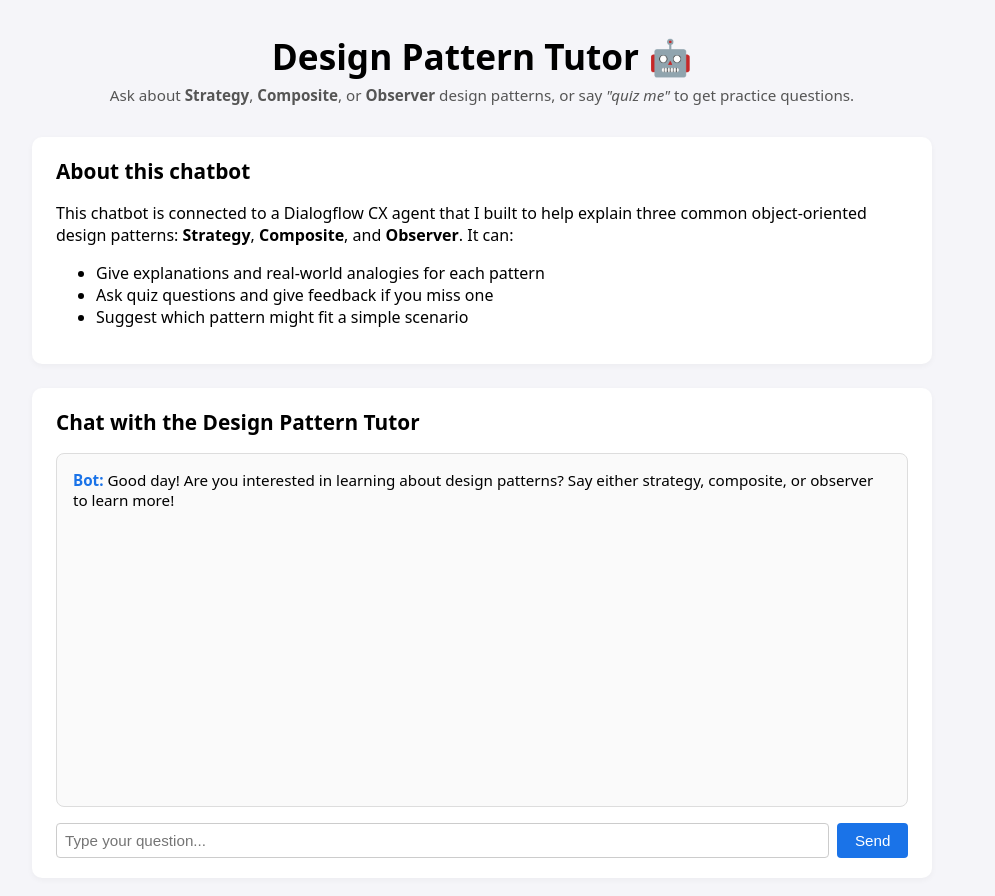
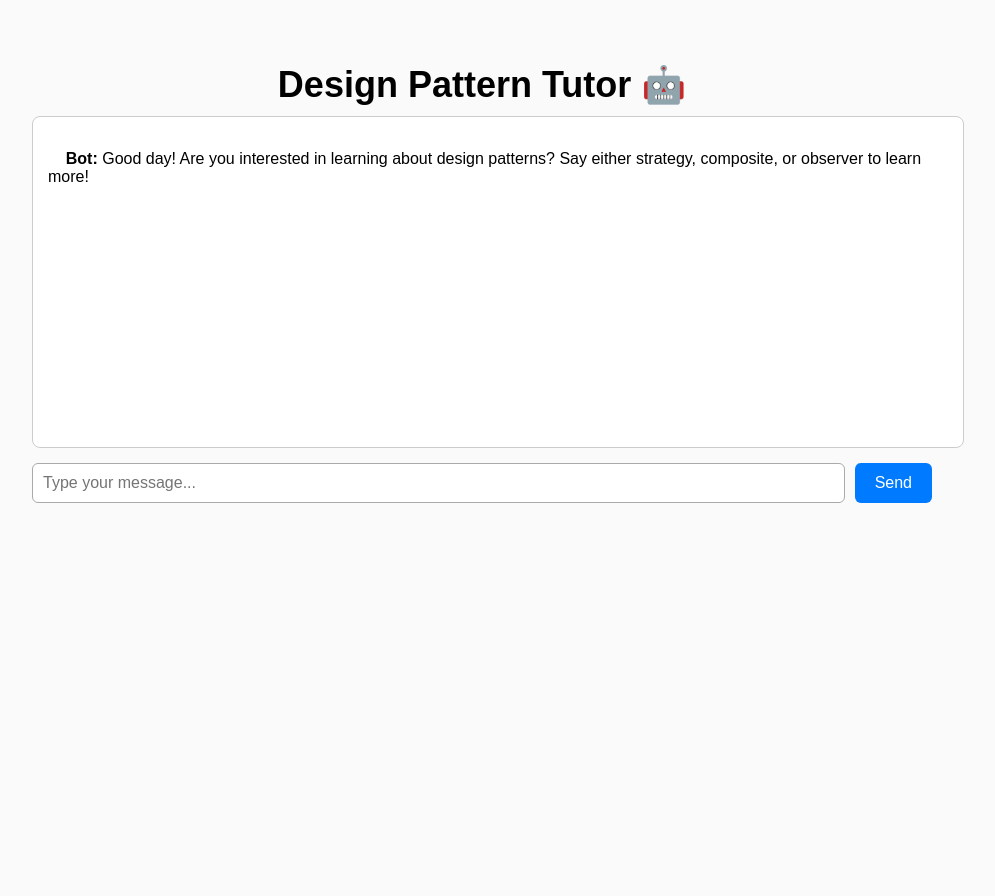
Before and after one commit to nsahoo555/designpattern-frontend, a plain HTML site: page index.html in a window 1280 px wide. Shown: the whole page, without its empty margins (158-1153 px from the left). After the commit the page ends 800 px from the top, so only its background shows below. Drawn offline with Linux system fonts and the light colour scheme.

Commit message:
Connect backend and frontend

```diff
--- a/index.html
+++ b/index.html
@@ -2,169 +2,112 @@
 <html lang="en">
 <head>
   <meta charset="UTF-8" />
-  <title>Design Pattern Tutor 🤖</title>
-  <meta name="viewport" content="width=device-width, initial-scale=1" />
+  <meta name="viewport" content="width=device-width, initial-scale=1.0" />
+  <title>Design Pattern Tutor</title>
+
   <style>
     body {
-      font-family: system-ui, -apple-system, BlinkMacSystemFont, "Segoe UI", sans-serif;
+      font-family: Arial, sans-serif;
+      background: #fafafa;
+      padding: 40px;
       max-width: 900px;
-      margin: 2rem auto;
-      padding: 0 1rem 3rem;
-      background: #f5f5f9;
+      margin: auto;
     }
-    header {
+
+    h1 {
+      font-size: 36px;
       text-align: center;
-      margin-bottom: 2rem;
+      margin-bottom: 10px;
     }
-    h1 {
-      font-size: 2.2rem;
-      margin-bottom: 0.3rem;
+
+    #chatbox {
+      width: 100%;
+      height: 300px;
+      border: 1px solid #ccc;
+      background: white;
+      padding: 15px;
+      overflow-y: scroll;
+      border-radius: 8px;
+      margin-bottom: 15px;
+      white-space: pre-wrap;
     }
-    .subtitle {
-      color: #555;
-      font-size: 0.95rem;
+
+    #inputArea {
+      display: flex;
+      gap: 10px;
     }
-    section {
-      background: #ffffff;
-      border-radius: 10px;
-      padding: 1.25rem 1.5rem;
-      margin-bottom: 1.5rem;
-      box-shadow: 0 2px 6px rgba(0,0,0,0.04);
+
+    #userInput {
+      flex: 1;
+      padding: 10px;
+      font-size: 16px;
+      border-radius: 6px;
+      border: 1px solid #aaa;
     }
-    section h2 {
-      margin-top: 0;
-      font-size: 1.3rem;
+
+    button {
+      padding: 10px 20px;
+      font-size: 16px;
+      background: #007bff;
+      color: white;
+      border: none;
+      border-radius: 6px;
+      cursor: pointer;
     }
-    #chat-window {
-      border: 1px solid #ddd;
-      padding: 1rem;
-      height: 320px;
-      overflow-y: auto;
-      background: #fafafa;
-      border-radius: 8px;
-      font-size: 0.95rem;
+
+    button:hover {
+      background: #0056b3;
     }
-    #chat-form {
-      margin-top: 1rem;
-      display: flex;
-      gap: 0.5rem;
-    }
-    #chat-input {
-      flex: 1;
-      padding: 0.5rem;
-      border: 1px solid #ccc;
-      border-radius: 4px;
-      font-size: 0.95rem;
-    }
-    button {
-      padding: 0.5rem 1.1rem;
-      border: none;
-      border-radius: 4px;
-      background: #1a73e8;
-      color: white;
-      cursor: pointer;
-      font-size: 0.95rem;
-    }
-    button:disabled {
-      opacity: 0.6;
-      cursor: default;
-    }
-    .msg-user strong { color: #0b8043; }
-    .msg-bot strong  { color: #1a73e8; }
   </style>
 </head>
+
 <body>
-  <header>
-    <h1>Design Pattern Tutor 🤖</h1>
-    <div class="subtitle">
-      Ask about <strong>Strategy</strong>, <strong>Composite</strong>, or <strong>Observer</strong> design patterns,
-      or say <em>"quiz me"</em> to get practice questions.
-    </div>
-  </header>
+  <h1>Design Pattern Tutor 🤖</h1>
 
-  <section>
-    <h2>About this chatbot</h2>
-    <p>
-      This chatbot is connected to a Dialogflow CX agent that I built to help explain
-      three common object-oriented design patterns: <strong>Strategy</strong>, <strong>Composite</strong>,
-      and <strong>Observer</strong>. It can:
-    </p>
-    <ul>
-      <li>Give explanations and real-world analogies for each pattern</li>
-      <li>Ask quiz questions and give feedback if you miss one</li>
-      <li>Suggest which pattern might fit a simple scenario</li>
-    </ul>
-  </section>
+  <div id="chatbox">
+    <strong>Bot:</strong> Good day! Are you interested in learning about design patterns? Say either strategy, composite, or observer to learn more!
+  </div>
 
-  <section>
-    <h2>Chat with the Design Pattern Tutor</h2>
-    <div id="chat-window">
-      <div class="msg-bot">
-        <strong>Bot:</strong>
-        Good day! Are you interested in learning about design patterns?
-        Say either strategy, composite, or observer to learn more!
-      </div>
-    </div>
-
-    <form id="chat-form">
-      <input id="chat-input" type="text" placeholder="Type your question..." autocomplete="off" required />
-      <button type="submit" id="send-btn">Send</button>
-    </form>
-  </section>
+  <div id="inputArea">
+    <input type="text" id="userInput" placeholder="Type your message..." />
+    <button onclick="sendMessage()">Send</button>
+  </div>
 
   <script>
-    const backendUrl = "https://cx-agent-backend.onrender.com/chat";
-    const chatWindow = document.getElementById("chat-window");
-    const form = document.getElementById("chat-form");
-    const input = document.getElementById("chat-input");
-    const sendBtn = document.getElementById("send-btn");
-
-    // one session per browser tab
-    const sessionId = Math.random().toString(36).slice(2);
-
-    function addMessage(sender, text) {
-      const div = document.createElement("div");
-      div.className = sender === "You" ? "msg-user" : "msg-bot";
-      div.style.marginTop = "0.5rem";
-      div.innerHTML = "<strong>" + sender + ":</strong> " + text;
-      chatWindow.appendChild(div);
-      chatWindow.scrollTop = chatWindow.scrollHeight;
-    }
-
-    form.addEventListener("submit", async (e) => {
-      e.preventDefault();
+    async function sendMessage() {
+      const input = document.getElementById("userInput");
+      const chatbox = document.getElementById("chatbox");
       const text = input.value.trim();
       if (!text) return;
 
-      addMessage("You", text);
+      // Show user message
+      chatbox.innerHTML += `\n\n<strong>You:</strong> ${text}`;
       input.value = "";
-      input.focus();
-      sendBtn.disabled = true;
 
       try {
-        const res = await fetch(backendUrl, {
+        const response = await fetch("https://cx-agent-backend.onrender.com/chat", {
           method: "POST",
           headers: { "Content-Type": "application/json" },
-          body: JSON.stringify({ sessionId, text }),
+          body: JSON.stringify({
+            sessionId: "github-pages",
+            text: text
+          })
         });
 
-        if (!res.ok) {
-          addMessage("Bot", "Oops, the server returned an error (" + res.status + ").");
+        const data = await response.json();
+
+        if (data.replies) {
+          chatbox.innerHTML += `\n\n<strong>Bot:</strong> ${data.replies.join(" ")}`;
         } else {
-          const data = await res.json();
-          if (data.replies && data.replies.length) {
-            data.replies.forEach((r) => addMessage("Bot", r));
-          } else {
-            addMessage("Bot", "(Hmm, I didn’t get a reply this time.)");
-          }
+          chatbox.innerHTML += `\n\n<strong>Bot:</strong> (No response from backend)`;
         }
-      } catch (err) {
-        console.error(err);
-        addMessage("Bot", "Sorry, something went wrong talking to the server.");
-      } finally {
-        sendBtn.disabled = false;
+
+      } catch (error) {
+        console.error(error);
+        chatbox.innerHTML += `\n\n<strong>Bot:</strong> Error contacting server.`;
       }
-    });
+    }
   </script>
+
 </body>
 </html>
```
